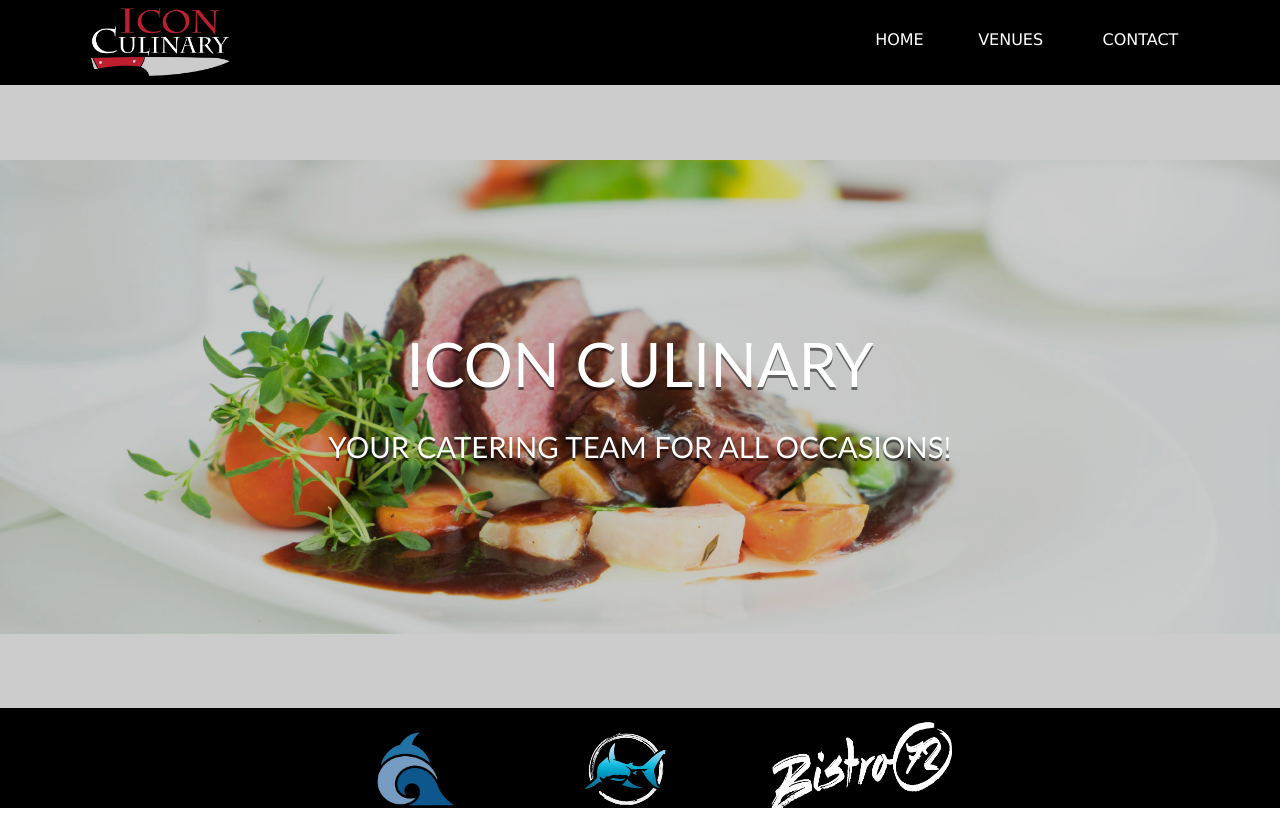
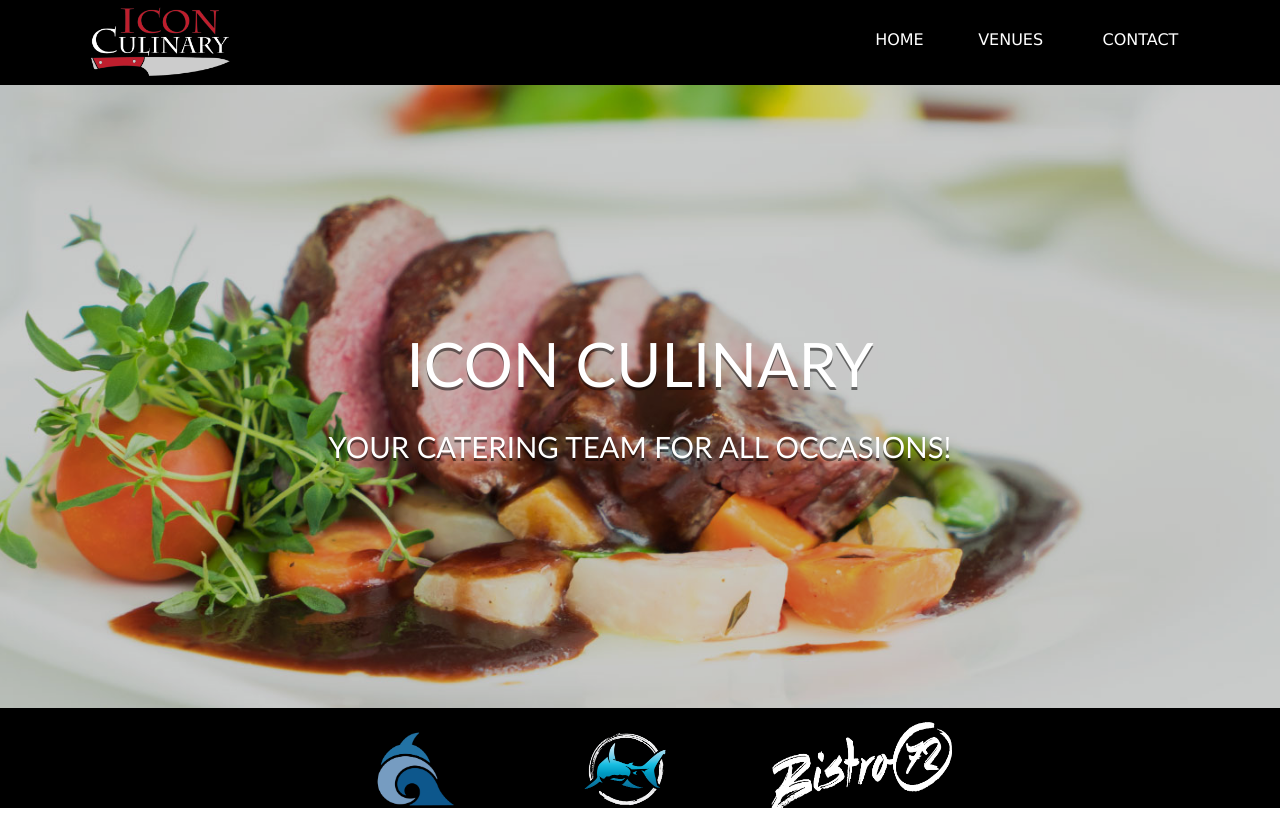
Before and after one commit to awguitar86/IconCulinary, a React (Create React App) app: page / in a window 1280 px wide. Built offline with nearby package versions, Linux system fonts and the light colour scheme.

Commit message:
Changed the size of the hero image

```diff
--- a/src/components/Home/Hero/hero.css
+++ b/src/components/Home/Hero/hero.css
@@ -6,7 +6,7 @@
     display: flex;
     justify-content: center;
     background-image: url('../../../images/steak-slices.jpg');
-    background-size: 100%;
+    background-size: 1800px;
     background-repeat: no-repeat;
     background-position: center;
     font-family: 'Gill Sans', 'Gill Sans MT', Calibri, 'Trebuchet MS', sans-serif;
```
